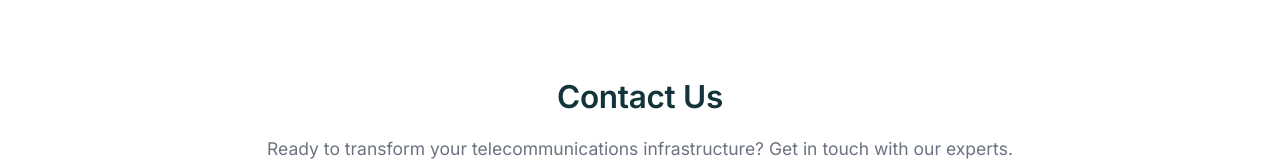
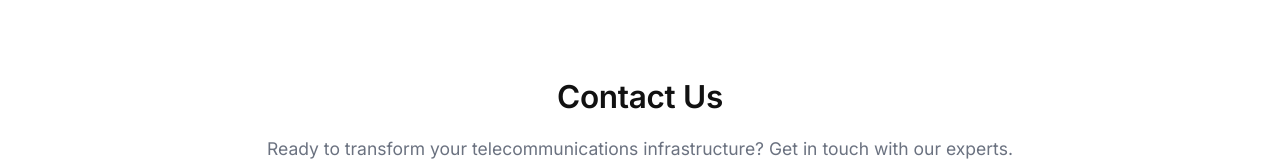
Before and after one commit to Bhagyavi-codebuzz/pascal-web, a website: page index.html in a window 1280 px wide. Shown: the part 1934-2102 px from the top of the page. Drawn offline with Linux system fonts and the light colour scheme; a web font is replaced by a local one.

Commit message:
add color

```diff
--- a/index.html
+++ b/index.html
@@ -287,7 +287,7 @@
 
   <section id="contact" class="contact-section">
     <div class="container">
-      <h2 style="display:flex; align-items:center; justify-content:center; gap:12px;">
+      <h2 style="display:flex; align-items:center; justify-content:center; gap:12px;color: #111;">
         <!-- <span>📞</span>--> Contact Us
       </h2>
       <p class="section-subtitle" style="display:flex; align-items:center; justify-content:center; gap:8px;">
```
